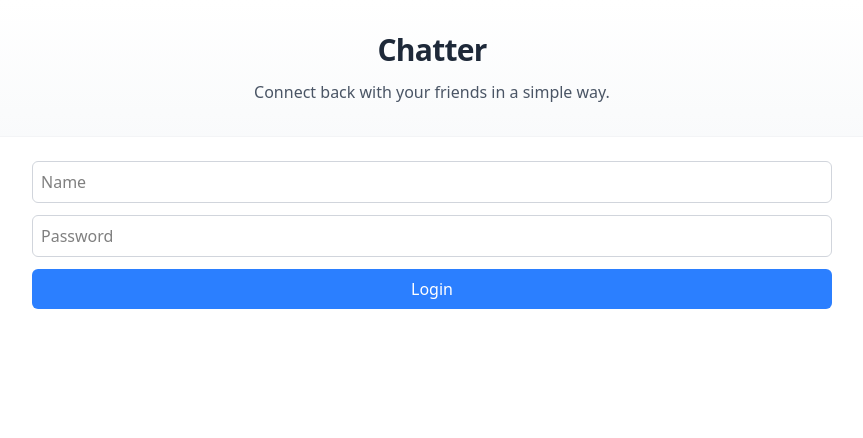
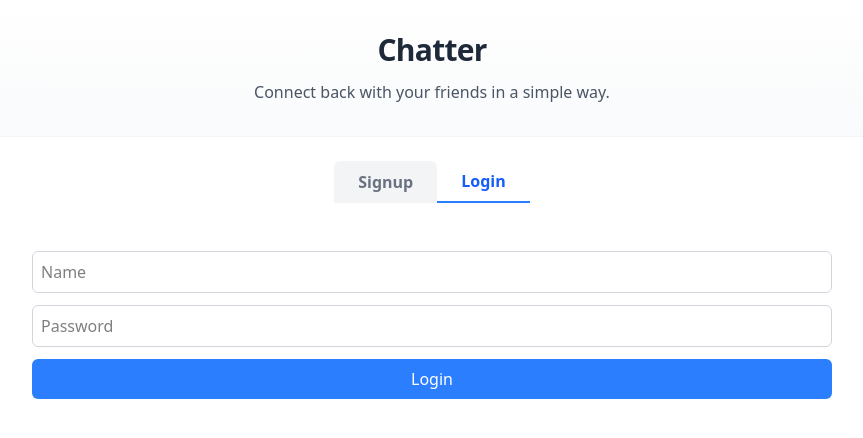
Before and after one commit to DesignSync-Int/chatterFrontend, a React (Vite) app: page / in a window 1280 px wide. Shown: the top 438 px of the page, without its empty margins (208-1071 px from the left). Built offline with nearby package versions, Linux system fonts and the light colour scheme; no server answers.

Commit message:
login page added

```diff
--- a/src/pages/login/Login.tsx
+++ b/src/pages/login/Login.tsx
@@ -7,12 +7,13 @@ import { useEffect } from 'react';
 import { useNavigate } from 'react-router-dom';
 
 const Login = () => {
-  const { login, isLoggingIn, checkUser } = useAuthStore();
+  const { login, isLoggingIn, checkUser, signup } = useAuthStore();
   const setCurrentPage = usePageStore(state => state.setCurrentPage);
   const setCurrentUser = useUserStore(state => state.setCurrentUser);
   const navigate = useNavigate();
   const [errorMessage, setErrorMessage] = useState('');
 
+  const [activeTab, setActiveTab] = useState<'login' | 'signup'>('login');
   const [username, setUsername] = useState('');
   const [password, setPassword] = useState('');
   const handleLogin = () => {
@@ -62,9 +63,90 @@ const Login = () => {
           <p className="text-gray-600 max-w-md">Connect back with your friends in a simple way.</p>
         </div>
       </div>
-
-      <div className="p-6 flex-grow flex flex-col gap-6">
-        <div className="flex flex-col gap-4">
+      <div className="p-6 flex flex-col gap-6">
+        <div className="flex justify-center mb-6">
+          <button
+            className={`px-6 py-2 rounded-t-md font-semibold ${
+              activeTab === 'signup'
+                ? 'bg-white border-b-2 border-blue-500 text-blue-600'
+                : 'bg-gray-100 text-gray-500'
+            }`}
+            onClick={() => setActiveTab('signup')}
+            type="button"
+          >
+            Signup
+          </button>
+          <button
+            className={`px-6 py-2 rounded-t-md font-semibold ${
+              activeTab === 'login'
+                ? 'bg-white border-b-2 border-blue-500 text-blue-600'
+                : 'bg-gray-100 text-gray-500'
+            }`}
+            onClick={() => setActiveTab('login')}
+            type="button"
+          >
+            Login
+          </button>
+        </div>
+        <div className="flex flex-col md:flex-row gap-6">
+          {activeTab === 'signup' && (
+            <div className="flex-1 flex flex-col gap-4">
+              <form
+                className="flex flex-col gap-3 w-full max-w-[800px] mx-auto"
+                onSubmit={async e => {
+                  e.preventDefault();
+                  setErrorMessage('');
+                  try {
+                    const profile = (document.getElementById('profile') as HTMLInputElement).value;
+                    const user = await signup({
+                      name: username,
+                      password,
+                      profile,
+                      isSignup: true,
+                    });
+                    if (user) {
+                      setCurrentPage('home');
+                      navigate('/home');
+                      setCurrentUser(user);
+                    } else {
+                      setErrorMessage('Signup failed');
+                    }
+                  } catch (error: any) {
+                    setErrorMessage(error.response?.data?.message || 'Signup failed');
+                  }
+                }}
+              >
+                <input
+                  type="text"
+                  placeholder="Name"
+                  className="border border-gray-300 rounded-md p-2 focus:outline-none focus:ring-2 focus:ring-blue-500 w-full"
+                  id="signup-username"
+                  onChange={e => setUsername(e.target.value)}
+                />
+                <input
+                  type="password"
+                  placeholder="Password"
+                  className="border border-gray-300 rounded-md p-2 focus:outline-none focus:ring-2 focus:ring-blue-500 w-full"
+                  id="signup-password"
+                  onChange={e => setPassword(e.target.value)}
+                />
+                <input
+                  type="text"
+                  placeholder="Profile"
+                  className="border border-gray-300 rounded-md p-2 focus:outline-none focus:ring-2 focus:ring-blue-500 w-full"
+                  id="profile"
+                />
+                <button
+                  type="submit"
+                  className="bg-blue-500 text-white rounded-md py-2 transition w-full hover:bg-blue-600"
+                >
+                  Signup
+                </button>
+              </form>
+            </div>
+          )}
+          {activeTab === 'login' && (
+            <div className="flex-1 flex flex-col gap-4">
               <form
                 className="flex flex-col gap-3 w-full max-w-[800px] mx-auto"
                 onSubmit={e => {
@@ -100,6 +182,8 @@ const Login = () => {
                 </button>
               </form>
             </div>
+          )}
+        </div>
       </div>
     </div>
   );
--- a/src/store/auth.store.ts
+++ b/src/store/auth.store.ts
@@ -10,7 +10,7 @@ import { BasePath } from '../config';
 interface AuthStoreFun extends AuthStore {
   socket: Socket | null;
   checkAuth: () => Promise<void>;
-  signup: (data: Record<string, any>) => Promise<void>;
+  signup: (data: Record<string, any>) => Promise<User | null>;
   login: (data: Record<string, any>) => Promise<User | null>;
   logout: () => Promise<void>;
   checkUser: () => Promise<User | null>;
@@ -50,8 +50,10 @@ export const useAuthStore = create<AuthStoreFun>((set, get) => ({
       set({ authUser: res.data });
       toast.success('Account created successfully');
       get().connectSocket();
+      return res.data;
     } catch (error: any) {
       toast.error(error.response?.data?.message || 'Signup failed');
+      return null;
     } finally {
       set({ isSigningUp: false });
     }
```
Lines whose indentation alone changed are shown as unchanged.
